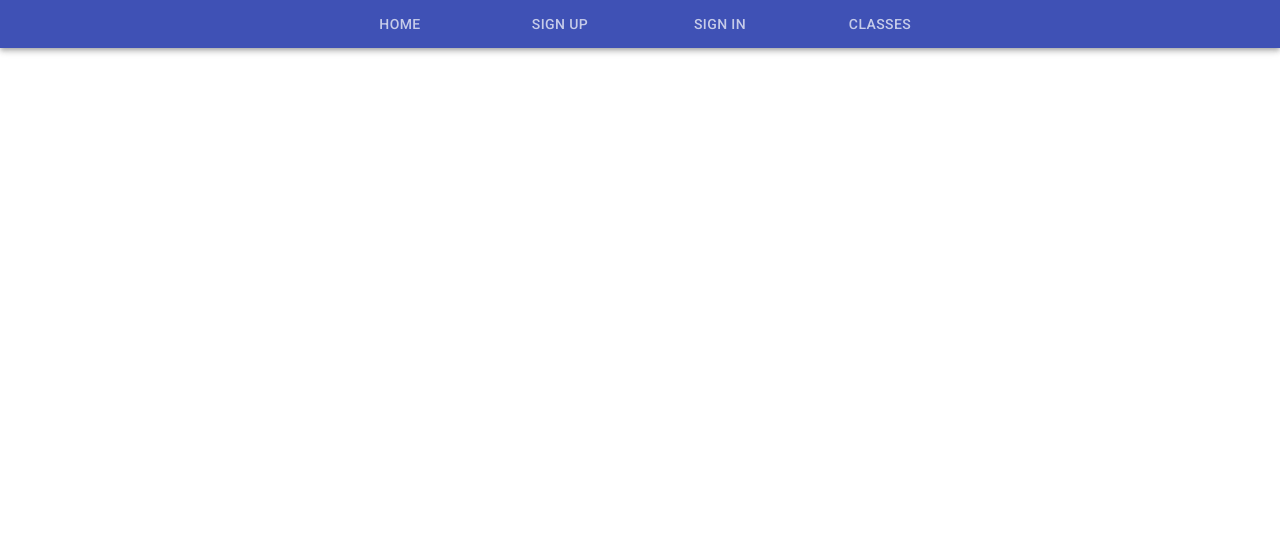
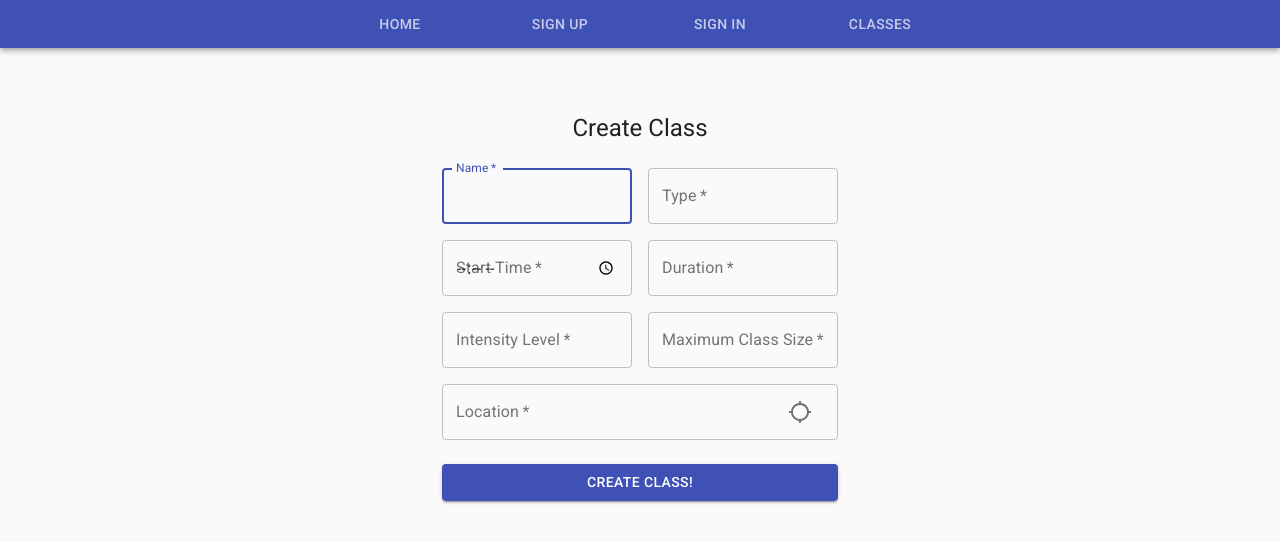
Before and after one commit to ft-anywhere-fitness-07/front-end, a React (Create React App) app: page /classes in a window 1280 px wide. Shown: the top 542 px of the page. Built offline with nearby package versions, Linux system fonts and the light colour scheme; no server answers; the HTML template or start-up script is replaced by a standard one.

Commit message:
create class feature

```diff
--- a/src/App.js
+++ b/src/App.js
@@ -5,6 +5,7 @@ import { AppBar, Tabs, Tab } from '@material-ui/core'
 // components
 import SignUp from './components/SignUp';
 import SignIn from './components/SignIn';
+import CreateClass from './components/CreateClass';
 
 function App() {
   return (
@@ -35,7 +36,7 @@ function App() {
         </Route>
 
         <Route exact path='/classes'>
-          {/* Classes component - only shown when logged in */}
+          <CreateClass />
         </Route>
 
       </Switch>
--- /dev/null
+++ b/src/components/CreateClass.js
@@ -0,0 +1,199 @@
+import React, { useState, useEffect } from "react";
+import Button from "@material-ui/core/Button";
+import CssBaseline from "@material-ui/core/CssBaseline";
+import TextField from "@material-ui/core/TextField";
+import Grid from "@material-ui/core/Grid";
+import LocationSearchingIcon from "@material-ui/icons/LocationSearching";
+import { IconButton } from "@material-ui/core";
+import Typography from "@material-ui/core/Typography";
+import { makeStyles } from "@material-ui/core/styles";
+import Container from "@material-ui/core/Container";
+
+const useStyles = makeStyles((theme) => ({
+  paper: {
+    marginTop: theme.spacing(8),
+    display: "flex",
+    flexDirection: "column",
+    alignItems: "center"
+  },
+  form: {
+    width: "100%",
+    marginTop: theme.spacing(3)
+  },
+  submit: {
+    margin: theme.spacing(3, 0, 2)
+  }
+}));
+const initialValues = {
+  name: "",
+  type: "",
+  time: "",
+  duration: "",
+  intensity: "",
+  size: "",
+  location: "",
+};
+
+export default function CreateClass() {
+  const classes = useStyles();
+  const [values, setValues] = useState(initialValues);
+  const [location, setLocation] = useState("");
+
+  useEffect(() => {
+    console.log(values);
+  }, [values]);
+
+  const onChange = (e) => {
+    const { name, value } = e.target;
+    setValues({ ...values, [name]: value });
+  };
+
+  const onSubmit = (e) => {
+    e.preventDefault();
+    return;
+  };
+
+  function getLocation() {
+    if (navigator.geolocation) {
+      navigator.geolocation.getCurrentPosition(showPosition);
+    } else {
+      console.log("Geolocation is not supported by this browser.");
+    }
+  }
+
+  function showPosition(position) {
+    setLocation(position.coords.latitude + "," + position.coords.longitude);
+  }
+  getLocation();
+
+  function locationSet() {
+    setValues({ ...values, location: location });
+  }
+
+  return (
+    <Container component="main" maxWidth="xs">
+      <CssBaseline />
+      <div className={classes.paper}>
+        {/* <Avatar className={classes.avatar}>
+          <LockOutlinedIcon />
+        </Avatar> */}
+        <Typography component="h1" variant="h5">
+          Create Class
+        </Typography>
+        <form className={classes.form} onSubmit={onSubmit}>
+          <Grid container spacing={2}>
+            <Grid item xs={12} sm={6}>
+              <TextField
+                name="name"
+                variant="outlined"
+                required
+                fullWidth
+                onChange={onChange}
+                id="name"
+                label="Name"
+                value={values.name}
+                autoFocus
+              />
+            </Grid>
+            <Grid item xs={12} sm={6}>
+              <TextField
+                name="type"
+                variant="outlined"
+                required
+                fullWidth
+                id="type"
+                type="type"
+                label="Type"
+                onChange={onChange}
+                value={values.type}
+              />
+            </Grid>
+            <Grid item xs={6} sm={6}>
+              <TextField
+                name="time"
+                variant="outlined"
+                required
+                fullWidth
+                id="time"
+                type="time"
+                label='Start Time'
+                onChange={onChange}
+                value={values.time}
+              />
+            </Grid>
+            <Grid item xs={6}>
+              <TextField
+                name="duration"
+                variant="outlined"
+                required
+                fullWidth
+                id="duration"
+                type="duration"
+                label="Duration"
+                onChange={onChange}
+                value={values.duration}
+              />
+            </Grid>
+            <Grid item xs={6}>
+              <TextField
+                name="intensity"
+                variant="outlined"
+                required
+                fullWidth
+                id="intensity"
+                type="intensity"
+                label="Intensity Level"
+                onChange={onChange}
+                value={values.intensity}
+              />
+            </Grid>
+            <Grid item xs={6}>
+              <TextField
+                name="size"
+                variant="outlined"
+                required
+                fullWidth
+                id="size"
+                type="size"
+                label="Maximum Class Size"
+                onChange={onChange}
+                value={values.size}
+              />
+            </Grid>
+            <Grid item xs={12}>
+              <TextField
+                name="location"
+                variant="outlined"
+                required
+                fullWidth
+                label="Location"
+                type="address"
+                id="location"
+                onChange={onChange}
+                value={values.location}
+                InputProps={{
+                  endAdornment: (
+                    <IconButton onClick={locationSet}>
+                      <LocationSearchingIcon />
+                    </IconButton>
+                  )
+                }}
+              />
+            </Grid>
+          </Grid>
+          <Button
+            type="submit"
+            fullWidth
+            variant="contained"
+            color="primary"
+            className={classes.submit}
+          >
+            Create Class!
+          </Button>
+          <Grid container justify="flex-end">
+          </Grid>
+        </form>
+      </div>
+    </Container>
+  );
+}
```
Also changed, not shown: 1 other file (tests, documents, lock files or other folders).
